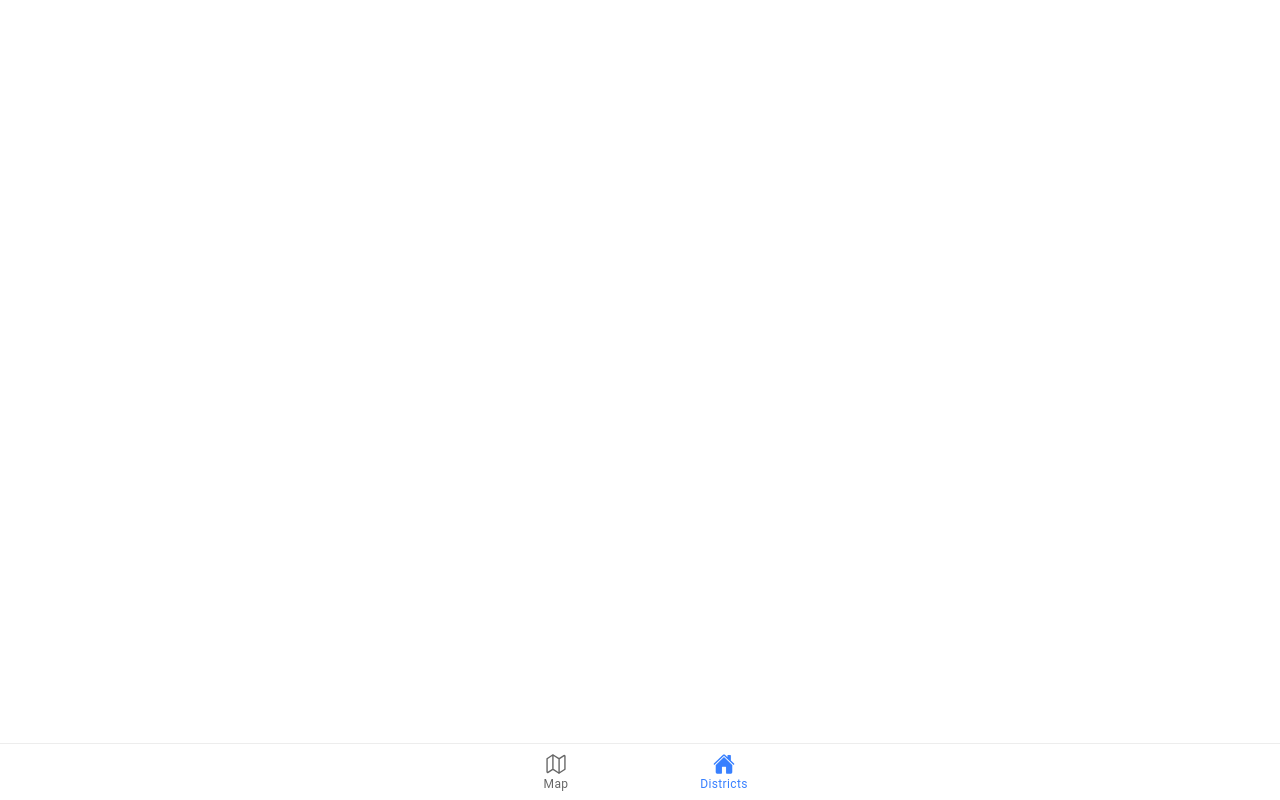
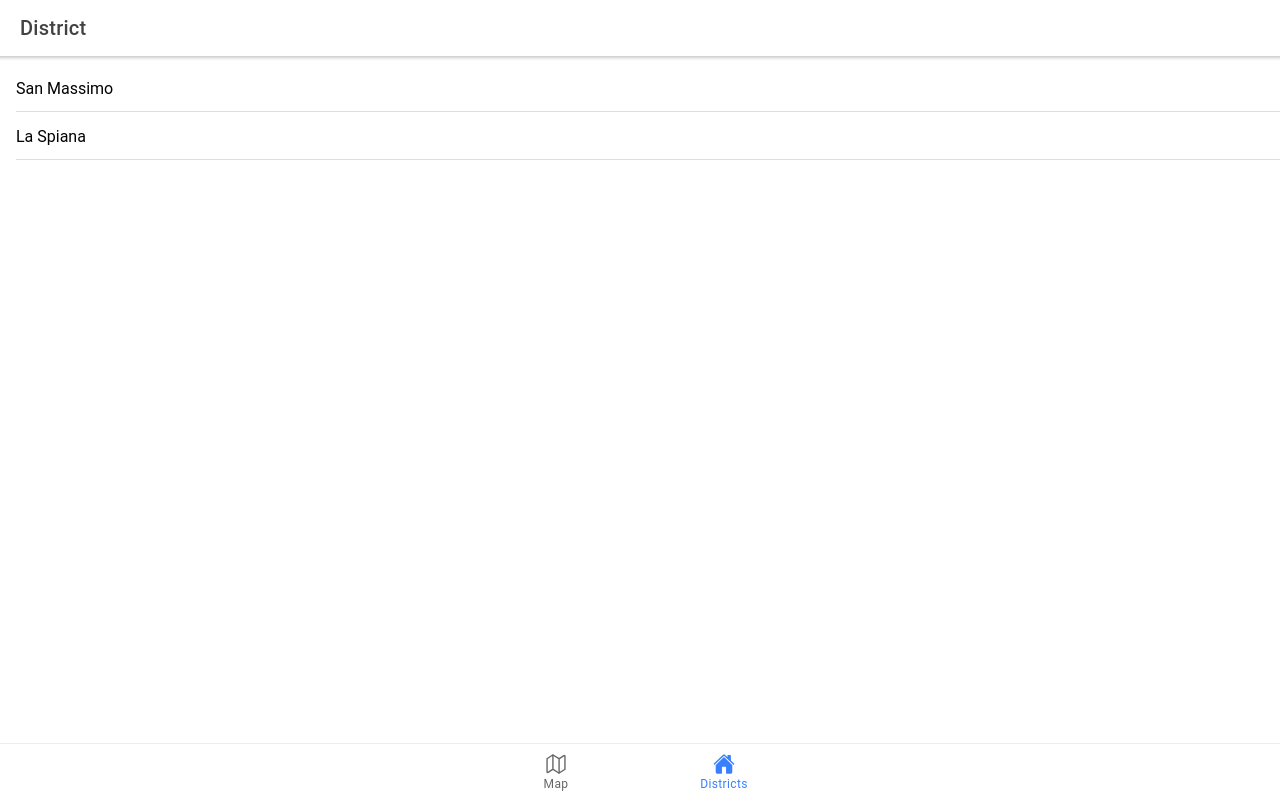
Before and after one commit to taccarlo/geoapp-frontend, a React (Create React App) app: page /districts in a window 1280 px wide. Built offline with nearby package versions, Linux system fonts and the light colour scheme.

Commit message:
FEAT(district): Add district page with redux

```diff
--- a/package.json
+++ b/package.json
@@ -6,6 +6,7 @@
     "@capacitor/core": "^3.0.1",
     "@ionic/react": "^5.6.9",
     "@ionic/react-router": "^5.6.9",
+    "@react-leaflet/core": ">=1.0.0 <1.1.0 || ^1.1.1",
     "@testing-library/jest-dom": "^5.13.0",
     "@testing-library/react": "^11.2.7",
     "@testing-library/user-event": "^12.8.3",
@@ -15,13 +16,13 @@
     "leaflet": "^1.7.1",
     "react": "^17.0.2",
     "react-dom": "^17.0.2",
-    "@react-leaflet/core": ">=1.0.0 <1.1.0 || ^1.1.1",
     "react-leaflet": ">=3.1.0 <3.2.0 || ^3.2.1",
     "react-redux": "^7.2.4",
     "react-router": "^5.2.0",
     "react-router-dom": "^5.2.0",
     "react-scripts": "4.0.3",
     "redux": "^4.1.0",
+    "redux-thunk": "^2.3.0",
     "web-vitals": "^1.1.2"
   },
   "scripts": {
--- a/src/App.jsx
+++ b/src/App.jsx
@@ -12,6 +12,7 @@ import { IonReactRouter } from '@ionic/react-router'
 import { mapOutline, home } from 'ionicons/icons'
 
 import Map from './pages/map/Map'
+import DistrictList from './pages/district/DistrictList'
 
 /* Core CSS required for Ionic components to work properly */
 import '@ionic/react/css/core.css'
@@ -38,7 +39,7 @@ function App() {
       <IonReactRouter>
         <IonTabs>
           <IonRouterOutlet>
-            <Route path="/districts" />
+            <Route path="/districts" component={DistrictList} />
             <Route path="/map" component={Map} />
             <Route exact path="/" render={() => <Redirect to="/map" />} />
           </IonRouterOutlet>
--- a/src/index.js
+++ b/src/index.js
@@ -1,6 +1,17 @@
 import React from 'react'
 import ReactDOM from 'react-dom'
+import { createStore, applyMiddleware, compose } from 'redux'
+import { Provider } from 'react-redux'
+import reducers from './redux/reducers'
 
 import App from './App'
 
-ReactDOM.render(<App />, document.querySelector('#root'))
+const composeEnhancers = window.__REDUX_DEVTOOLS_EXTENSION_COMPOSE__ || compose
+const store = createStore(reducers, composeEnhancers(applyMiddleware()))
+
+ReactDOM.render(
+  <Provider store={store}>
+    <App />
+  </Provider>,
+  document.querySelector('#root')
+)
--- /dev/null
+++ b/src/pages/district/DistrictList.jsx
@@ -0,0 +1,55 @@
+import React from 'react'
+import {
+  IonContent,
+  IonHeader,
+  IonItem,
+  IonLabel,
+  IonList,
+  IonPage,
+  IonTitle,
+  IonToolbar,
+} from '@ionic/react'
+import { connect } from 'react-redux'
+import { setMapView } from '../../redux/actions'
+
+export const DistrictList = props => {
+  const { district, setMapView, history } = props
+
+  const onDistrictClick = district => {
+    setMapView({ lat: district.lat, lng: district.lng })
+    history.push('/map')
+  }
+
+  return (
+    <IonPage>
+      <IonHeader>
+        <IonToolbar>
+          <IonTitle>District</IonTitle>
+        </IonToolbar>
+      </IonHeader>
+      <IonContent>
+        <IonList>
+          {district.districts.map(district => (
+            <IonItem
+              button
+              key={district.id}
+              onClick={() => onDistrictClick(district)}
+            >
+              <IonLabel>{district.denominazione}</IonLabel>
+            </IonItem>
+          ))}
+        </IonList>
+      </IonContent>
+    </IonPage>
+  )
+}
+
+const mapStateToProps = state => ({
+  district: state.district,
+})
+
+const mapDispatchToProps = {
+  setMapView,
+}
+
+export default connect(mapStateToProps, mapDispatchToProps)(DistrictList)
--- a/src/pages/map/Map.jsx
+++ b/src/pages/map/Map.jsx
@@ -1,4 +1,5 @@
 import React, { Component } from 'react'
+import { connect } from 'react-redux'
 import {
   IonContent,
   IonHeader,
@@ -18,9 +19,6 @@ import classes from './map.module.css'
 
 export class Map extends Component {
   state = {
-    center: [51.505, -0.09],
-    zoom: 13,
-    map: null,
     mapContainer: false,
   }
 
@@ -33,7 +31,8 @@ export class Map extends Component {
   }
 
   render() {
-    const { mapContainer, center, zoom } = this.state
+    console.log('this.props :>> ', this.props)
+    const { center, zoom } = this.props.map
     return (
       <IonPage>
         <IonHeader>
@@ -43,7 +42,7 @@ export class Map extends Component {
         </IonHeader>
 
         <IonContent id="content" fullscreen>
-          {mapContainer ? (
+          {this.state.mapContainer ? (
             <MapContainer
               className={classes.mapContainer}
               center={center}
@@ -60,7 +59,7 @@ export class Map extends Component {
                   return null
                 }}
               </MapConsumer>
-              <Marker position={center}>
+              <Marker position={[45.438351, 10.99171]}>
                 <Popup>
                   A pretty CSS3 popup. <br /> Easily customizable.
                 </Popup>
@@ -73,4 +72,10 @@ export class Map extends Component {
   }
 }
 
-export default Map
+const mapStateToProps = state => ({
+  map: state.map,
+})
+
+const mapDispatchToProps = {}
+
+export default connect(mapStateToProps, mapDispatchToProps)(Map)
--- /dev/null
+++ b/src/redux/actions/district.js
@@ -0,0 +1,5 @@
+// import { GET_DISTRICTS } from './types'
+
+// export const getDistricts = () => ({
+//   type: GET_DISTRICTS,
+// })
--- /dev/null
+++ b/src/redux/actions/index.js
@@ -0,0 +1 @@
+export { setMapView } from './map'
--- /dev/null
+++ b/src/redux/actions/map.js
@@ -0,0 +1,6 @@
+import { SET_VIEW } from './types'
+
+export const setMapView = payload => ({
+  type: SET_VIEW,
+  payload,
+})
--- /dev/null
+++ b/src/redux/actions/types.js
@@ -0,0 +1,5 @@
+// Map
+export const SET_VIEW = 'SET_VIEW'
+
+// District
+// export const GET_DISTRICTS = 'GET_DISTRICTS'
--- /dev/null
+++ b/src/redux/reducers/districtReducer.js
@@ -0,0 +1,24 @@
+const initialState = {
+  districts: [
+    {
+      id: 1,
+      denominazione: 'San Massimo',
+      lat: 45.43176,
+      lng: 10.94477,
+    },
+    {
+      id: 2,
+      denominazione: 'La Spiana',
+      lat: 45.42835,
+      lng: 10.96523,
+    },
+  ],
+}
+
+const districtReducer = (state = initialState, { type, payload }) => {
+  switch (type) {
+    default:
+      return state
+  }
+}
+export default districtReducer
--- /dev/null
+++ b/src/redux/reducers/index.js
@@ -0,0 +1,8 @@
+import { combineReducers } from 'redux'
+import districtReducer from './districtReducer'
+import mapReducer from './mapReducer'
+
+export default combineReducers({
+  map: mapReducer,
+  district: districtReducer,
+})
--- /dev/null
+++ b/src/redux/reducers/mapReducer.js
@@ -0,0 +1,19 @@
+import { SET_VIEW } from '../actions/types'
+
+const initialState = {
+  center: [45.438351, 10.99171],
+  zoom: 14,
+}
+
+const mapReducer = (state = initialState, { type, payload }) => {
+  switch (type) {
+    case SET_VIEW:
+      console.log('payload :>> ', payload)
+      return { ...state, center: [payload.lat, payload.lng] }
+
+    default:
+      return state
+  }
+}
+
+export default mapReducer
```
Also changed, not shown: 1 other file (tests, documents, lock files or other folders).
